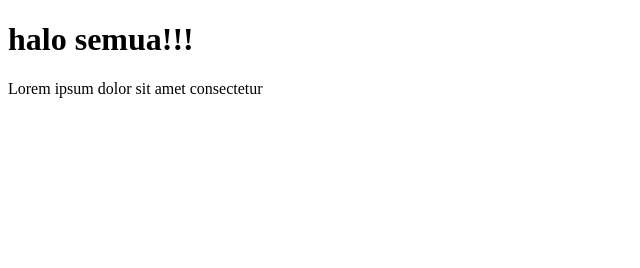
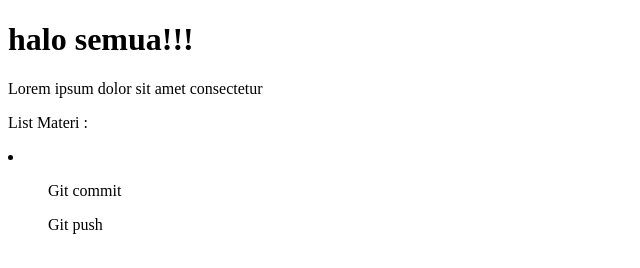
Before and after one commit to arraa/belajar-git, a plain HTML site: page index.html in a window 1280 px wide. Shown: the whole page, without its empty margins (0-640 px from the left). Drawn offline with Linux system fonts and the light colour scheme.

Commit message:
add list materi in index.html

```diff
--- a/index.html
+++ b/index.html
@@ -9,5 +9,11 @@
     <h1>halo semua!!!</h1>
 
     <p>Lorem ipsum dolor sit amet consectetur</p>
+
+    <p>List Materi :</p>
+    <li>
+        <ul>Git commit</ul>
+        <ul>Git push</ul>
+    </li>
 </body>
 </html>
```
